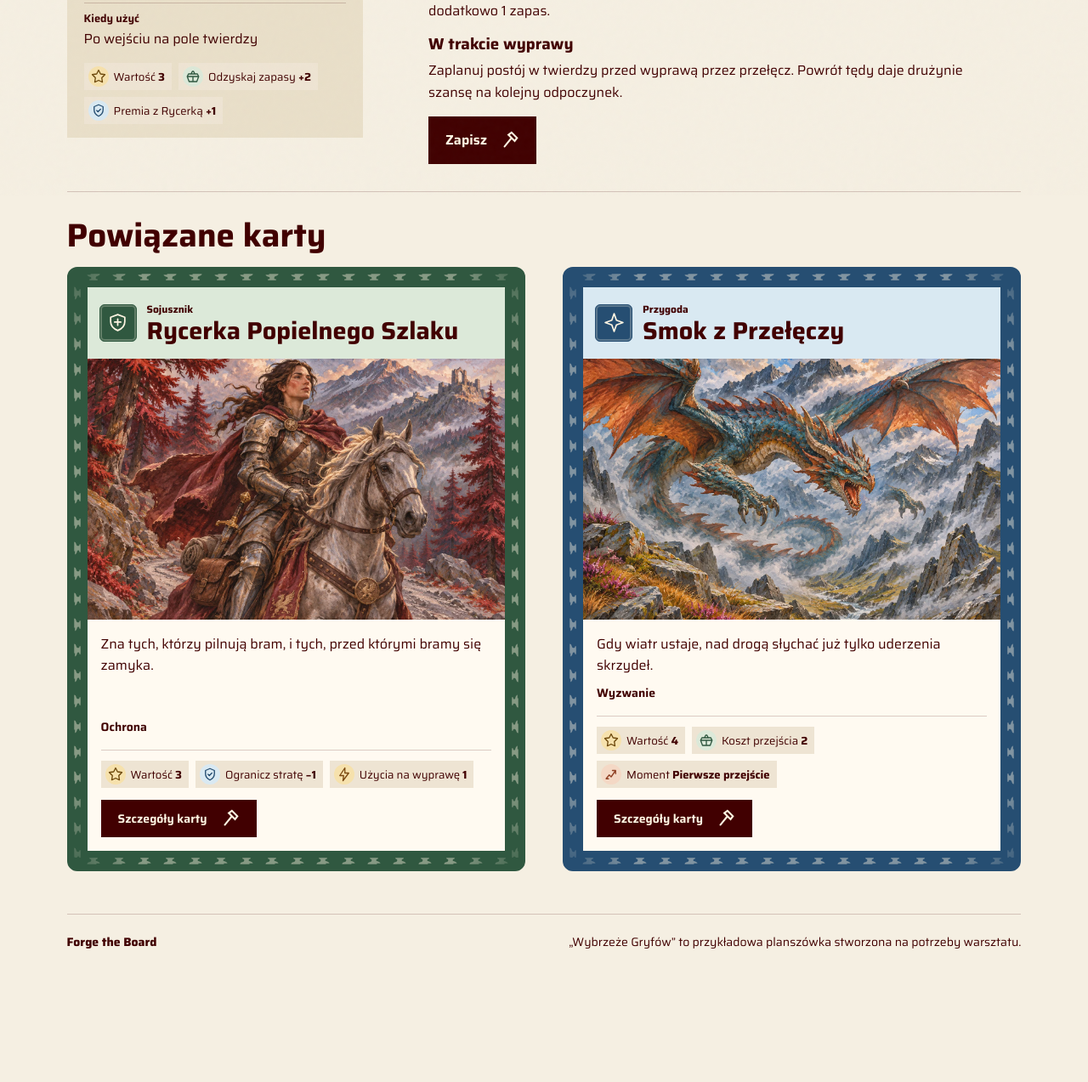
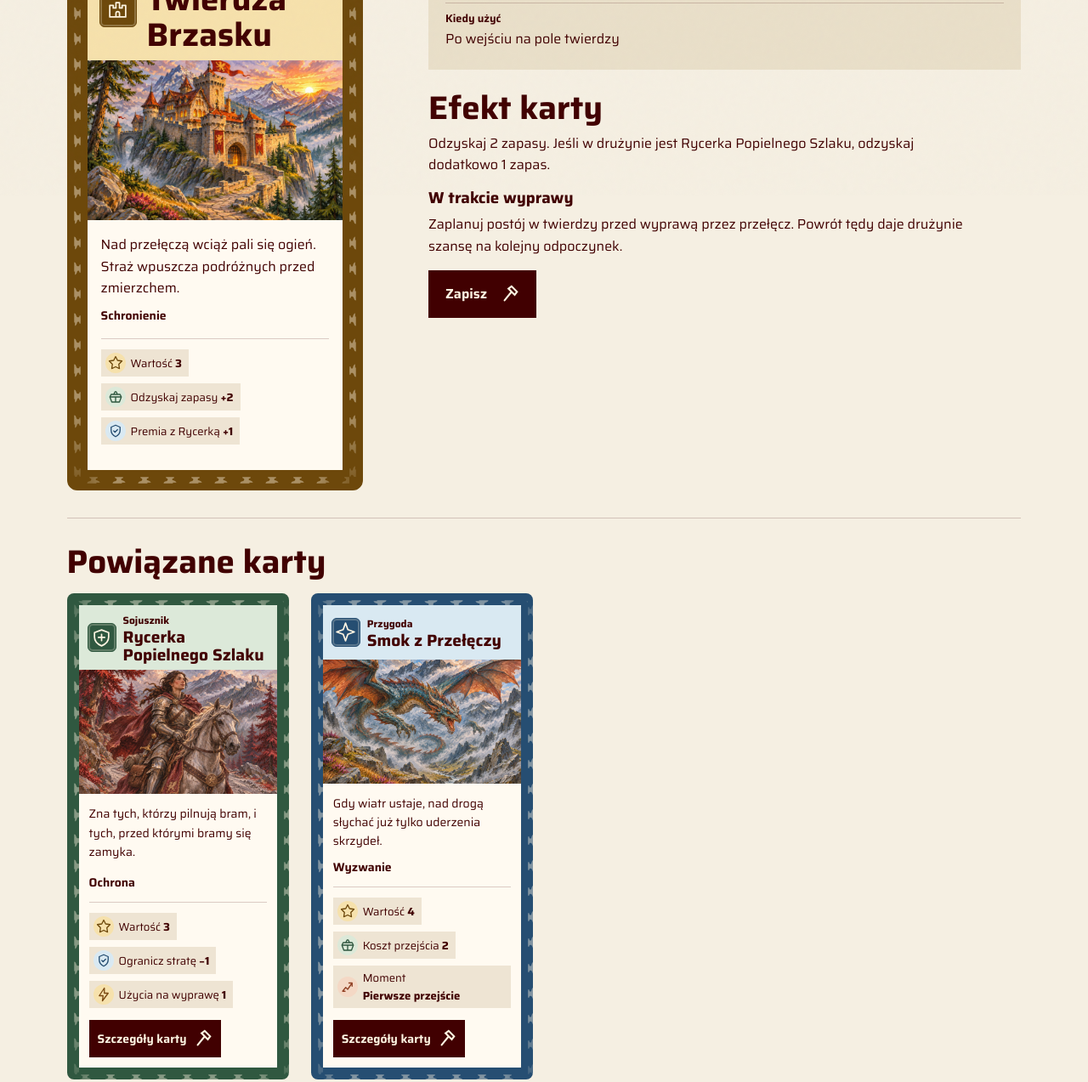
Before and after one commit to sapaqi/ForgeTheBoard, a website: page karta.html in a window 1280 px wide. Shown: the part 570-1843 px from the top of the page at 85% size. Before the commit the page ends 1711 px from the top, so only its background shows below. Drawn offline with Linux system fonts and the light colour scheme.

Commit message:
Rearrange card details and compact related cards (#3)
Co-authored-by: Codex <codex@users.noreply.github.com>

```diff
--- a/assets/cards.css
+++ b/assets/cards.css
@@ -128,7 +128,6 @@
 .deck-stats [data-stat="route"] { --stat-ink: #914125; --stat-tint: #f4d8c5; }
 .deck-stats [data-stat="scout"] { --stat-ink: #5a417c; --stat-tint: #e7def1; }
 .deck-stats [data-stat="charge"] { --stat-ink: #7b4911; --stat-tint: #f6e1ac; }
-.deck-rule-meta .deck-stats { margin: 8px 0 0; }
 .cards-site .deck-art > .hero-paint {
   display: block;
   position: absolute;
@@ -224,7 +223,7 @@
   display: flex;
   min-width: 0;
 }
-.deck-tile-link {
+.deck-tile-link, .deck-tile-body {
   display: flex;
   flex-direction: column;
   flex: 1;
@@ -255,19 +254,31 @@
 .detail-hero .deck-voice { max-width: 36ch; }
 .deck-rules {
   display: grid;
-  grid-template-columns: minmax(200px, 1fr) 2fr;
+  grid-template-columns: minmax(0, 1fr) minmax(0, 2fr);
+  align-items: start;
   gap: 24px clamp(24px, 6vw, 80px);
   padding-block: 32px;
   border-bottom: 1px solid var(--deck-line);
 }
-.deck-rule-meta { align-self: start; background: var(--paper-deep); padding: 16px 20px; }
+.deck-rule-meta { background: var(--paper-deep); padding: 16px 20px; margin-bottom: 24px; }
 .deck-rule-meta dl { margin: 0; }
 .deck-rule-meta dl div { padding-block: 8px; }
 .deck-rule-meta dl div + div { border-top: 1px solid var(--deck-line); }
 .deck-rule-meta dt { font-size: .8rem; font-weight: 650; }
 .deck-rule-meta dd { margin: 0; }
 .deck-rule-copy p { margin-block: 8px 16px; max-width: 61ch; }
-.related-grid { margin-top: 16px; }
+.related-grid { margin-top: 16px; gap: clamp(16px, 2vw, 28px); }
+.related-grid .deck-tile { --deck-frame-width: 14px; border-radius: 8px; }
+.related-grid .deck-tile-heading { min-height: 64px; gap: 8px; padding: 8px 10px; }
+.related-grid .deck-type-emblem { width: 34px; height: 34px; }
+.related-grid .deck-tile h3 { font-size: clamp(1rem, 1.5vw, 1.25rem); }
+.related-grid .deck-tile-copy { padding: 12px; font-size: .875rem; }
+.related-grid .deck-tile-actions { padding: 0 12px 12px; }
+.related-grid .forge-cta { gap: 8px; padding-inline: 10px; }
+
+@media (min-width: 1060px) {
+  .related-grid { grid-template-columns: repeat(4, minmax(0, 1fr)); }
+}
 .deck-missing { padding-block: 116px 36px; }
 .deck-footer { border-top: 1px solid var(--deck-line); font-size: .875rem; }
 .deck-footer a { font-weight: 750; }
--- a/assets/js/cards.js
+++ b/assets/js/cards.js
@@ -140,15 +140,14 @@ function saveButton(card) {
     aria-pressed="${isSaved}"><span>${isSaved ? 'Zapisano' : 'Zapisz'}</span> ${hammer}</button>`;
 }
 
-function cardTile(card) {
-  return `<article class="deck-tile" data-type="${card.type}">
-    ${framePattern}
-    <a class="deck-tile-link" href="${cardUrl(card)}">
+function cardTile(card, { current = false } = {}) {
+  const heading = current ? 'h2' : 'h3';
+  const body = `
       <div class="deck-tile-heading">
         ${typeEmblem(card)}
         <div>
           <span class="deck-type-name">${types[card.type]}</span>
-          <h3>${card.title}</h3>
+          <${heading}>${card.title}</${heading}>
         </div>
       </div>
       ${art(card)}
@@ -158,9 +157,11 @@ function cardTile(card) {
       </div>
       <div class="deck-tile-actions">
         ${stats(card)}
-        <span class="forge-cta forge-cta-secondary">Szczegóły karty ${hammer}</span>
-      </div>
-    </a>
+        ${current ? '' : `<span class="forge-cta forge-cta-secondary">Szczegóły karty ${hammer}</span>`}
+      </div>`;
+  return `<article class="deck-tile${current ? ' deck-tile-current' : ''}" data-type="${card.type}">
+    ${framePattern}
+    ${current ? `<div class="deck-tile-body">${body}</div>` : `<a class="deck-tile-link" href="${cardUrl(card)}">${body}</a>`}
   </article>`;
 }
 
@@ -237,12 +238,12 @@ function renderDetail() {
     </div>
   </section>
   <section class="deck-rules deck-wrap" aria-labelledby="rule-title">
-    <aside class="deck-rule-meta" aria-label="Informacje o karcie">
-      <dl><div><dt>Rola</dt><dd>${card.label}</dd></div>
-      <div><dt>Kiedy użyć</dt><dd>${card.phase}</dd></div></dl>
-      ${stats(card)}
-    </aside>
+    ${cardTile(card, { current: true })}
     <div class="deck-rule-copy">
+      <div class="deck-rule-meta">
+        <dl><div><dt>Rola</dt><dd>${card.label}</dd></div>
+        <div><dt>Kiedy użyć</dt><dd>${card.phase}</dd></div></dl>
+      </div>
       <h2 id="rule-title">Efekt karty</h2><p>${card.rule}</p>
       <h3>W trakcie wyprawy</h3><p>${card.tip}</p>
       ${saveButton(card)}
```
